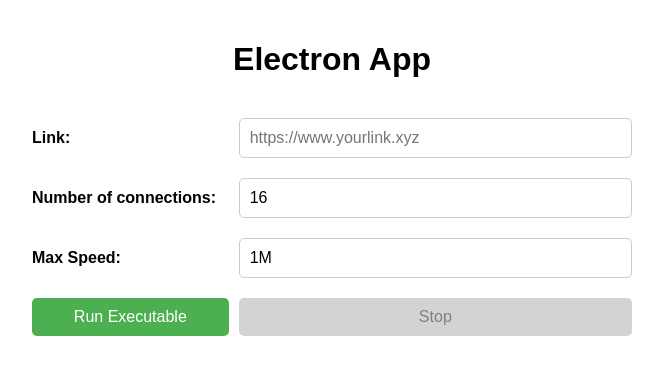
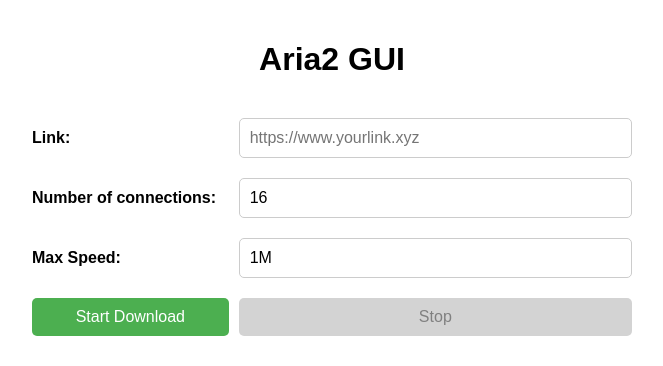
Before and after one commit to maxiluckiesgin/aria2-wrapper, an Electron app: page index.html in a window 800 px wide. Shown: the whole page, without its empty margins (68-731 px from the left). Drawn offline with Linux system fonts and the light colour scheme.

Commit message:
Update text

```diff
--- a/index.html
+++ b/index.html
@@ -4,7 +4,7 @@
 <head>
     <meta charset="UTF-8">
     <meta name="viewport" content="width=device-width, initial-scale=1.0">
-    <title>My Electron App</title>
+    <title>Aria2 GUI</title>
     <style>
         /* Apply grid layout to the body or a specific container */
         body {
@@ -80,7 +80,7 @@
 </head>
 
 <body>
-    <h1>Electron App</h1>
+    <h1>Aria2 GUI</h1>
 
     <!-- Input for Link -->
     <div class="form-container">
@@ -101,7 +101,7 @@
 
     <!-- Run Button -->
     <div class="form-container">
-        <button id="run-button">Run Executable</button>
+        <button id="run-button">Start Download</button>
         <button id="stop-button" class="stop-button" disabled>Stop</button>
     </div>
 
```
